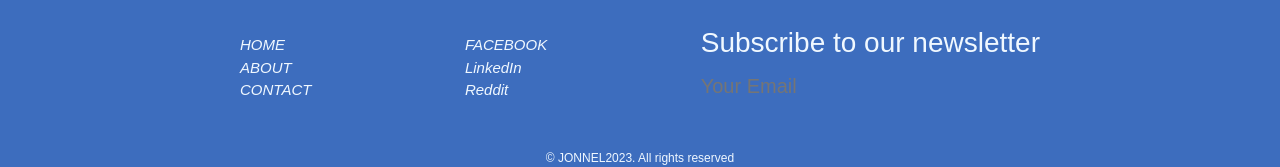
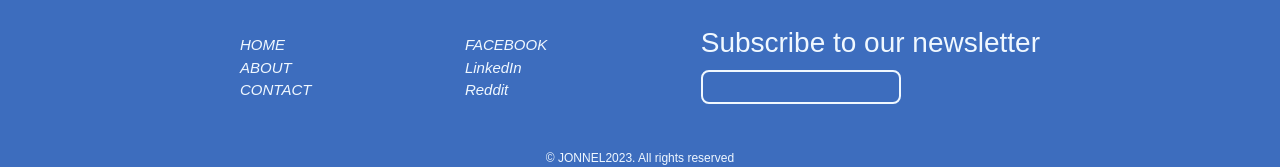
Before and after one commit to Ak1hir0o/activity-sass, a plain HTML site: page index.html in a window 1280 px wide. Shown: the part 2249-2416 px from the top of the page. Drawn offline with nearby package versions, Linux system fonts and the light colour scheme.

Commit message:
3rd commit

```diff
--- a/index.html
+++ b/index.html
@@ -134,7 +134,7 @@
             </div>
             <div class="form">
                 <h3>Subscribe to our newsletter</h3>
-                <input type="email" placeholder="Your Email" />
+                <input type="email" />
             </div>
         </div>
         <p>&copy; JONNEL2023. All rights reserved</p>
--- a/scss/globals/_footer.scss
+++ b/scss/globals/_footer.scss
@@ -39,8 +39,8 @@ footer {
     width: 200px;
     height: 34px;
     background: transparent;
-    color: u.$color_2;
-    border: 2px u.$color_2;
+    color: u.$color_1;
+    border: 2px solid u.$color_1;
     border-radius: 8px;
     font-size: 20px;
     font-weight: 600px;
--- a/scss/globals/_header.scss
+++ b/scss/globals/_header.scss
@@ -1,7 +1,7 @@
 @use "./util/" as u;
 
 .header {
-  background: #5570cd;
+  background: u.$color_2;
   width: 100%;
   padding: 20px 10%;
   display: flex;
```
Also changed, not shown: dist/index.css, dist/styles.css, 2 other files.
